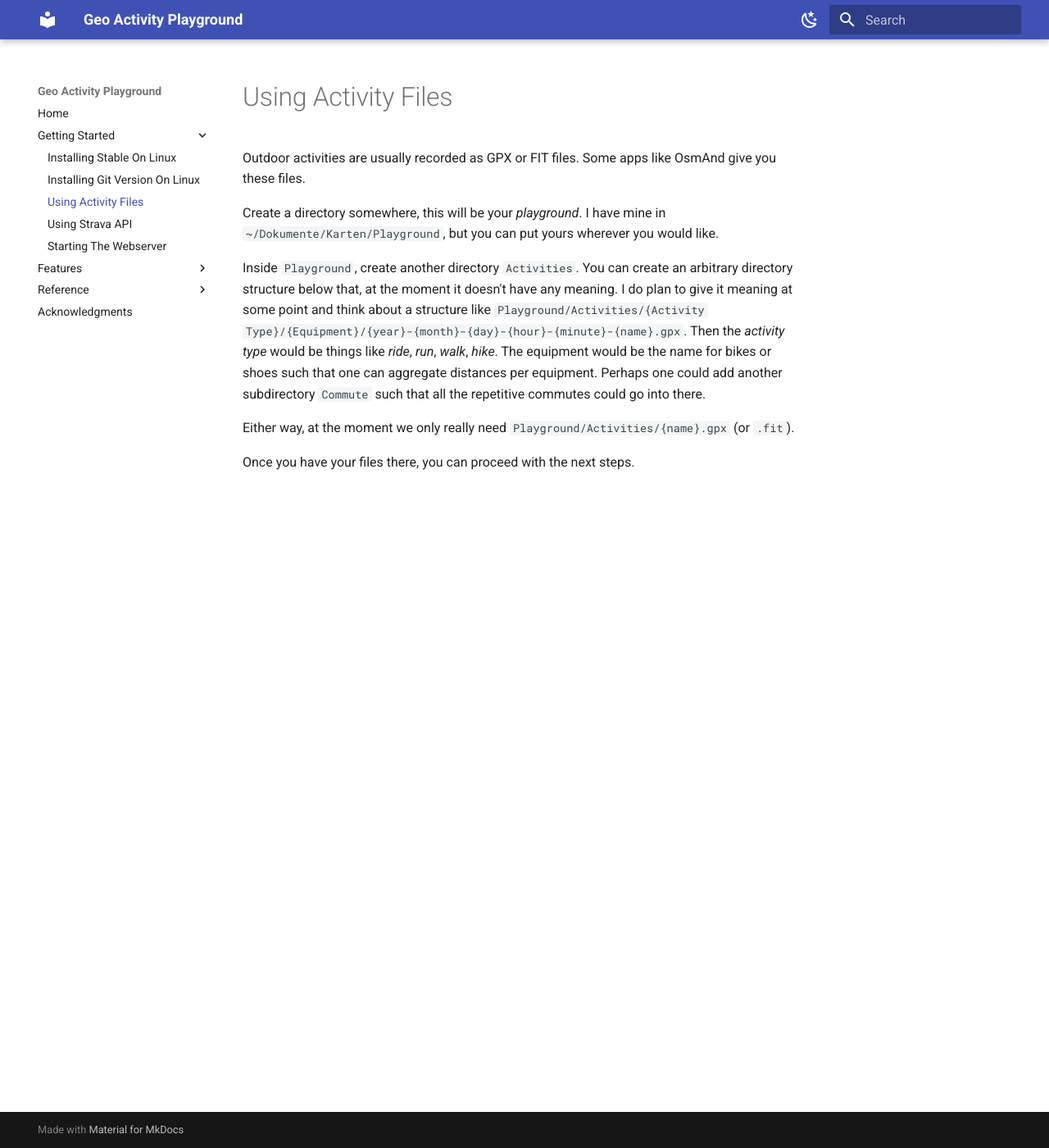
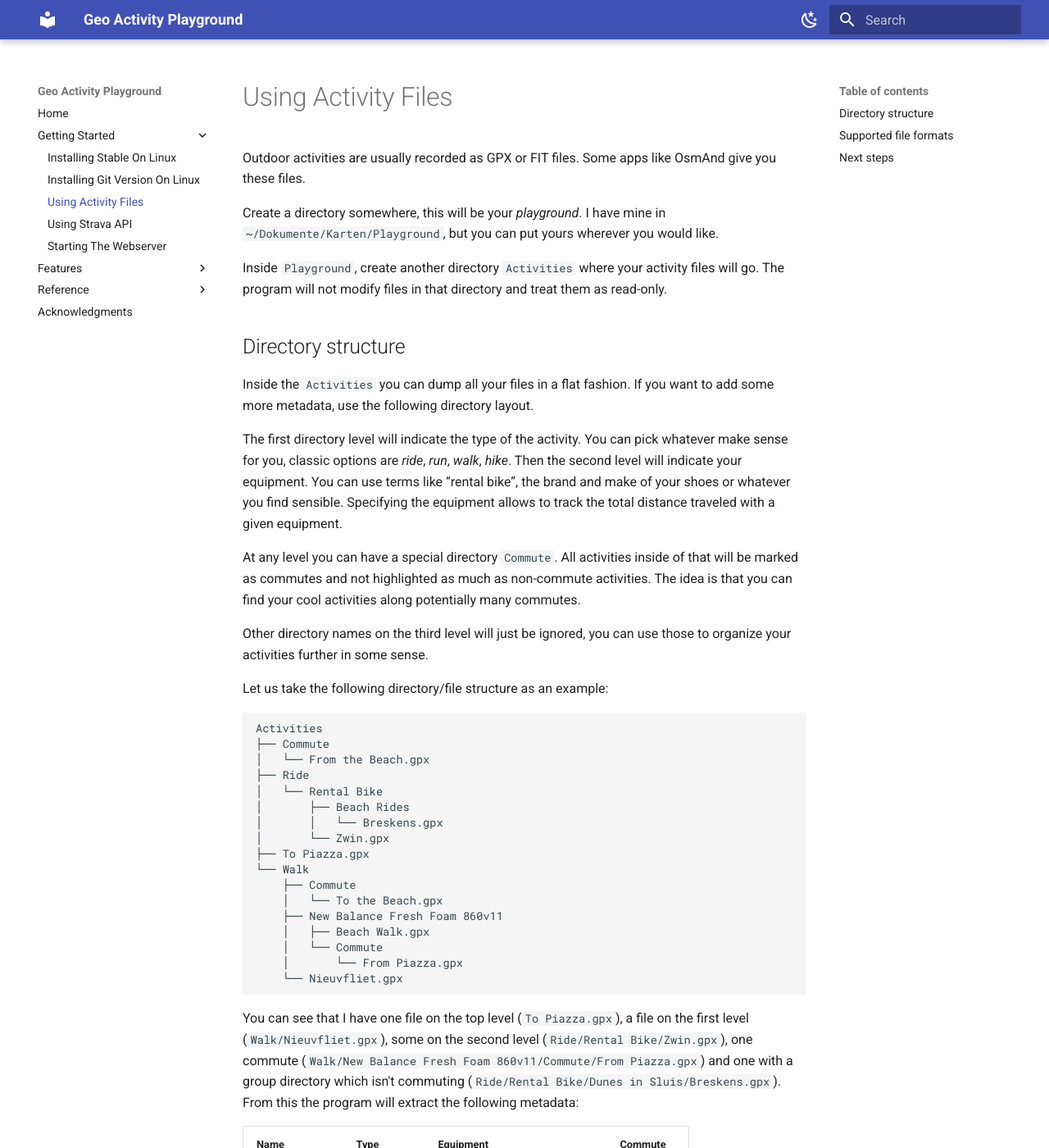
Before and after one commit to martin-ueding/geo-activity-playground, an MkDocs documentation site: the page built from docs/getting-started/using-activity-files.md, in a window 1280 px wide and 1400 px high. Shown: the whole window at 82% size. Built offline with MkDocs 1.6.1 and Material for MkDocs 9.7.7, drawn with Linux system fonts in a browser that asks for light colours; some of the changed text lies outside the part shown.

Commit message:
Document new directory structure

````diff
--- a/docs/getting-started/using-activity-files.md
+++ b/docs/getting-started/using-activity-files.md
@@ -4,8 +4,63 @@ Outdoor activities are usually recorded as GPX or FIT files. Some apps like OsmA
 
 Create a directory somewhere, this will be your _playground_. I have mine in `~/Dokumente/Karten/Playground`, but you can put yours wherever you would like.
 
-Inside `Playground`, create another directory `Activities`. You can create an arbitrary directory structure below that, at the moment it doesn't have any meaning. I do plan to give it meaning at some point and think about a structure like `Playground/Activities/{Activity Type}/{Equipment}/{year}-{month}-{day}-{hour}-{minute}-{name}.gpx`. Then the _activity type_ would be things like _ride_, _run_, _walk_, _hike_. The equipment would be the name for bikes or shoes such that one can aggregate distances per equipment. Perhaps one could add another subdirectory `Commute` such that all the repetitive commutes could go into there.
+Inside `Playground`, create another directory `Activities` where your activity files will go. The program will not modify files in that directory and treat them as read-only.
 
-Either way, at the moment we only really need `Playground/Activities/{name}.gpx` (or `.fit`).
+## Directory structure
 
-Once you have your files there, you can proceed with the next steps.
+Inside the `Activities` you can dump all your files in a flat fashion. If you want to add some more metadata, use the following directory layout.
+
+The first directory level will indicate the type of the activity. You can pick whatever make sense for you, classic options are _ride_, _run_, _walk_, _hike_. Then the second level will indicate your equipment. You can use terms like “rental bike”, the brand and make of your shoes or whatever you find sensible. Specifying the equipment allows to track the total distance traveled with a given equipment.
+
+At any level you can have a special directory `Commute`. All activities inside of that will be marked as commutes and not highlighted as much as non-commute activities. The idea is that you can find your cool activities along potentially many commutes.
+
+Other directory names on the third level will just be ignored, you can use those to organize your activities further in some sense.
+
+Let us take the following directory/file structure as an example:
+
+```
+Activities
+├── Commute
+│   └── From the Beach.gpx
+├── Ride
+│   └── Rental Bike
+│       ├── Beach Rides
+│       │   └── Breskens.gpx
+│       └── Zwin.gpx
+├── To Piazza.gpx
+└── Walk
+    ├── Commute
+    │   └── To the Beach.gpx
+    ├── New Balance Fresh Foam 860v11
+    │   ├── Beach Walk.gpx
+    │   └── Commute
+    │       └── From Piazza.gpx
+    └── Nieuvfliet.gpx
+```
+
+You can see that I have one file on the top level (`To Piazza.gpx`), a file on the first level (`Walk/Nieuvfliet.gpx`), some on the second level (`Ride/Rental Bike/Zwin.gpx`), one commute (`Walk/New Balance Fresh Foam 860v11/Commute/From Piazza.gpx`) and one with a group directory which isn't commuting (`Ride/Rental Bike/Dunes in Sluis/Breskens.gpx`). From this the program will extract the following metadata:
+
+Name | Type | Equipment | Commute
+--- | --- | --- | ---
+From the Beach | _None_ | _None_ | Yes
+Breskens | Ride | Rental Bike | No
+Zwin | Ride | Rental Bike | No
+To Piazza | _None_ | _None_ | No
+To the Beach | Walk | _None_ | Yes
+Beach Walk | Walk | New Balance Fresh Foam 860v11 | No
+From Piazza | Walk | New Balance Fresh Foam 860v11 | Yes
+Nieuwvliet | Walk | _None_ | No
+
+The file name of your activity will become the name of the activity.
+
+## Supported file formats
+
+At the moment the following file formats are supported:
+
+1. FIT
+2. GPX
+3. TCX
+
+## Next steps
+
+Once you have your files put into the directory, you're all set and can proceed with the next steps.
````
